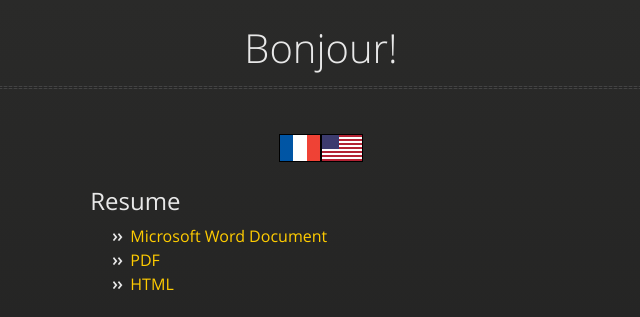
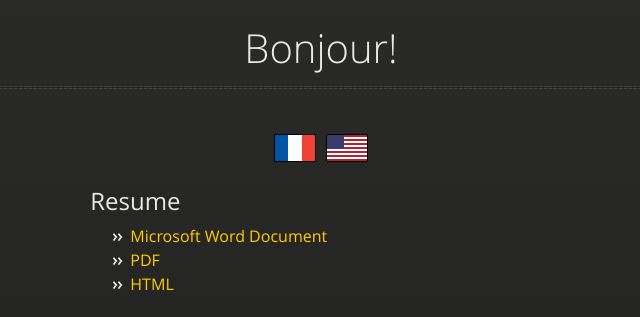
Before and after one commit to yvesgurcan/connect, a Jekyll site: the page built from README.md, in a window 1280 px wide. Shown: the top 317 px of the page, without its empty margins (319-959 px from the left). Built offline with Jekyll 4.4.1, drawn with Linux system fonts in a browser that asks for light colours; our own code applies the rules of GitHub Pages for plain Markdown files; the repository's description, which GitHub fills in, is left out.

Commit message:
margin around flags

```diff
--- a/_sass/jekyll-theme-midnight.scss
+++ b/_sass/jekyll-theme-midnight.scss
@@ -298,6 +298,11 @@ section {
       display: flex;
       align-items: center;
       justify-content: center;
+
+      img {
+        margin-left: 5px;
+        margin-right: 5px;
+      }
     }
   }
 }
```
